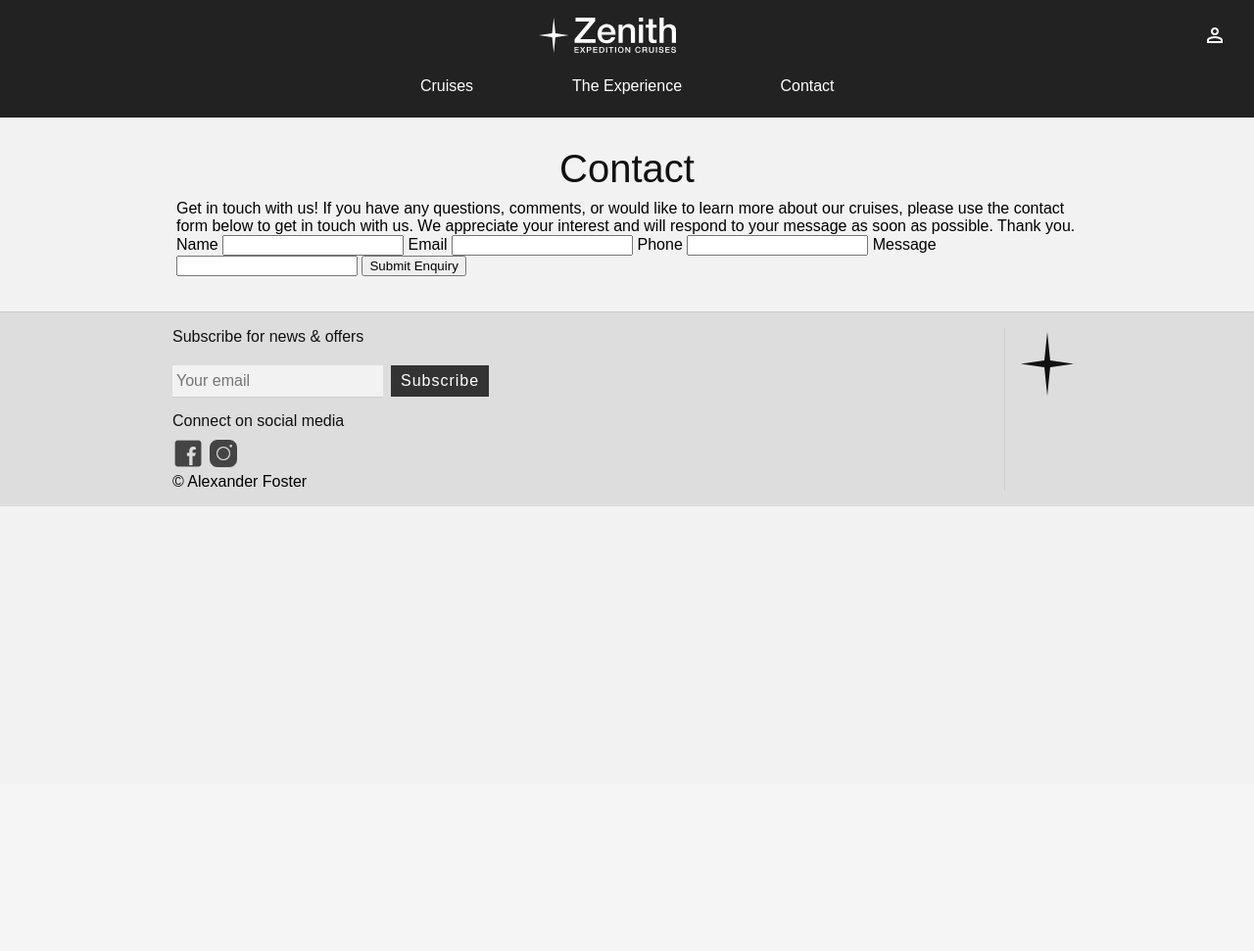
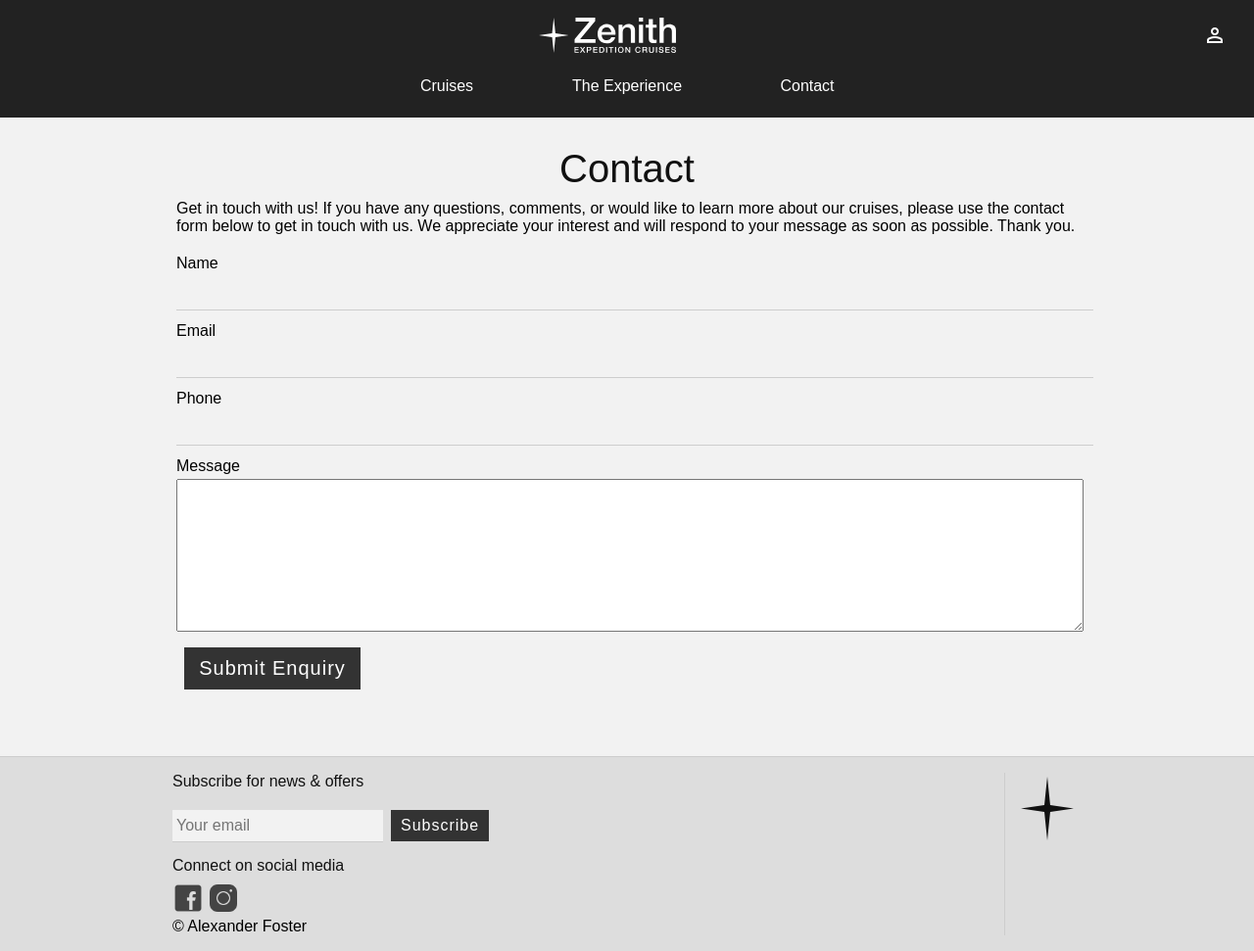
Before and after one commit to ancfoster/Zenith-Expedition-Cruises, a Django app: page /contact/ in a window 1280 px wide. Shown: the whole page at 98% size. Before the commit the page ends 517 px from the top, so only its background shows below. Run offline with Django 4.2, Linux system fonts and the light colour scheme; parts of the project's set-up code (start-up, migrations or seed data) failed here and were passed over; some libraries are stand-ins or nearby versions; some web fonts are replaced.

Commit message:
Add contact form error tags and update styling

```diff
--- a/site_pages/templates/site_pages/contact.html
+++ b/site_pages/templates/site_pages/contact.html
@@ -12,18 +12,29 @@ Contact
 
     <h1>Contact</h1>
     <span>Get in touch with us! If you have any questions, comments, or would like to learn more about our cruises, please use the contact form below to get in touch with us. We appreciate your interest and will respond to your message as soon as possible. Thank you.</span>
-    <form method="POST">
+    <ul class="customer_messages">
+        {% if messages %}
+            {% for message in messages %}
+                <li>{{ message }}</li>
+            {% endfor %}
+    {% endif %}
+    </ul>
+    <form method="POST" class="booking_form">
         {% csrf_token %}
         <label for="id_name">Name</label>
             {{ enquiry_form.name }}
+            {{ enquiry_form.name.errors }}
         <label for="id_email">Email</label>
         {{ enquiry_form.email }}
+        {{ enquiry_form.email.errors }}
         <label for="id_email">Phone</label>
         {{ enquiry_form.phone }}
+        {{ enquiry_form.phone.errors }}
         <label for="id_email">Message</label>
-        {{ enquiry_form.phone }}
+        {{ enquiry_form.message }}
+        {{ enquiry_form.name.errors }}
 
-                <button type="submit" class="">Submit Enquiry</button>
+        <button type="submit" id="contact_submit">Submit Enquiry</button>
 
     </form>
 
--- a/static/css/main.css
+++ b/static/css/main.css
@@ -34,7 +34,7 @@ body {
     padding: 0;
     background-color: #F2F2F2;
     font-family: neue-haas-grotesk-display, sans-serif, Arial;
-    font-weight: 400;
+    font-weight: 500;
     box-sizing: border-box;
 }
 header {
@@ -1032,3 +1032,38 @@ footer {
         margin-bottom: 16px;
     }
 }
+
+/* Contact page styles */
+.customer_messages {
+    margin: 0;
+    padding: 0;
+    list-style-type: none;
+}
+.customer_messages li {
+    list-style: none;
+    margin: 16px 4px;
+    box-sizing: border-box;
+    background-color: #dddddd;
+    color: #4c4c4c;
+    padding: 8px 16px;
+    font-size: 16px;
+    font-weight: 500;
+}
+#id_message {
+    width: 100%;
+    background-color: #F2F2F2 Important !important;
+    color: var(--black333);
+}
+#contact_submit {
+    padding: 10px;
+    background-color: var(--black333);
+    color: #ffffff;
+    font-size: 20px;
+    font-weight: 400;
+    font-family: neue-haas-grotesk-display, sans-serif, Arial;
+    margin: 16px 8px;
+    border: none;
+    cursor: pointer;
+    letter-spacing: 1px;
+    width: 180px;
+}
```
